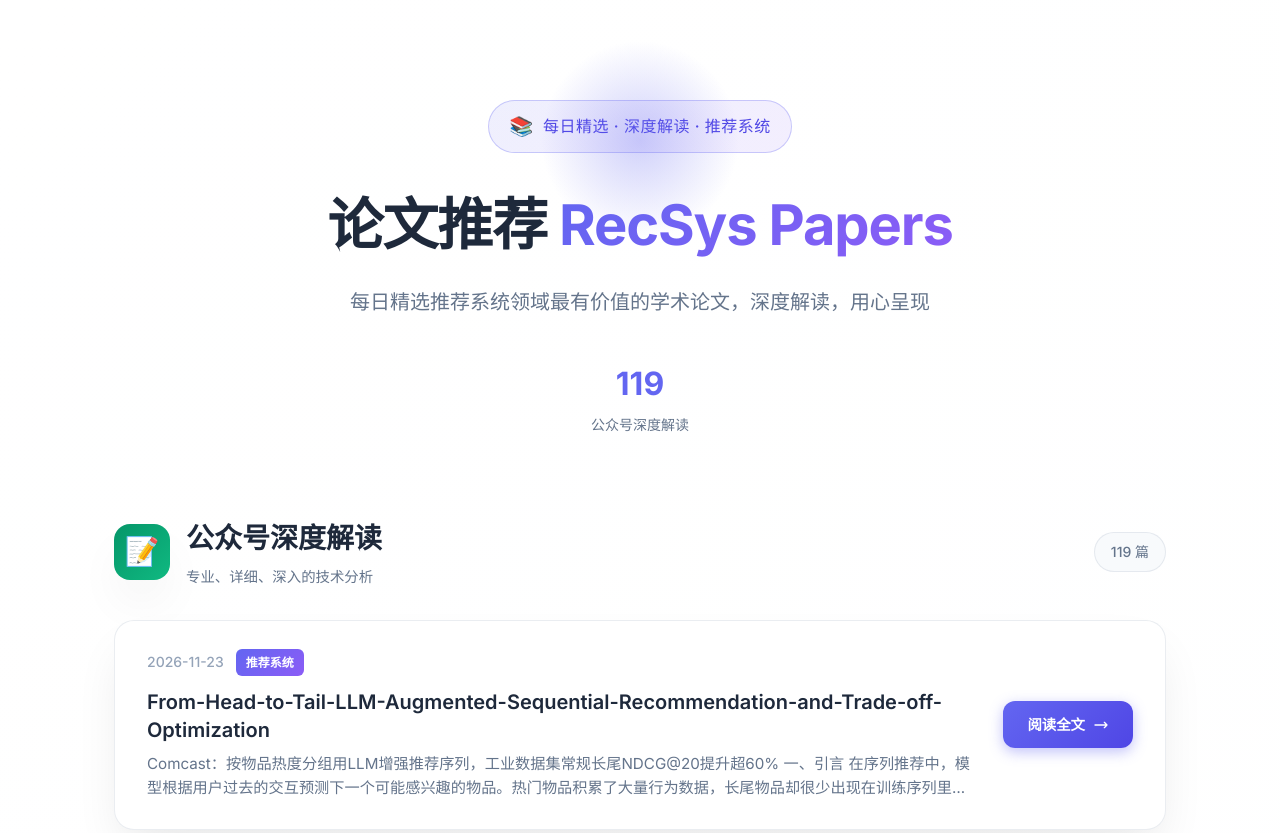
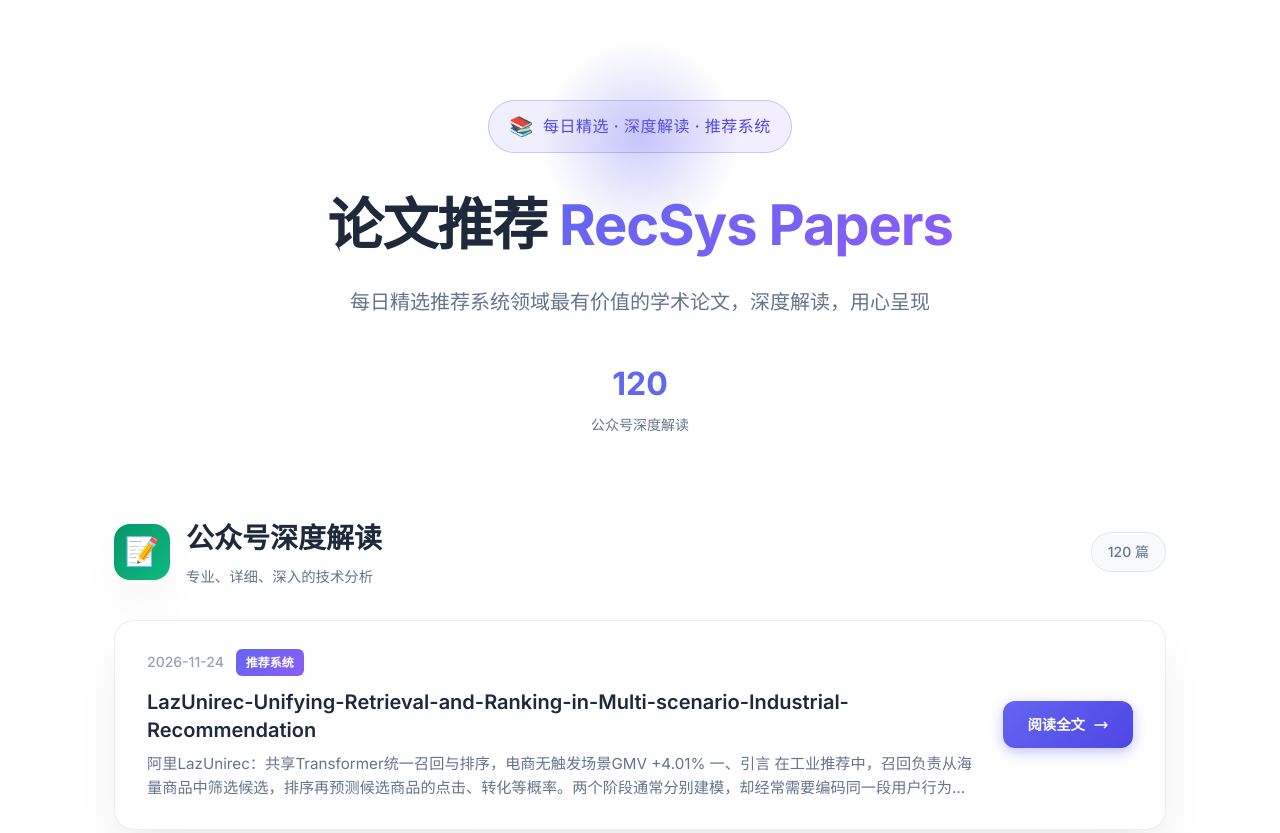
Before and after one commit to AI-PaperDaily/recommendation-system-papers, a plain HTML site: page index.html in a window 1280 px wide. Shown: the top 833 px of the page. Drawn offline with Linux system fonts and the light colour scheme.

Commit message:
Update index.html

```diff
--- a/index.html
+++ b/index.html
@@ -429,7 +429,7 @@
             <p>每日精选推荐系统领域最有价值的学术论文，深度解读，用心呈现</p>
             <div class="hero-stats">
                 <div class="stat">
-                    <div class="stat-value">119</div>
+                    <div class="stat-value">120</div>
                     <div class="stat-label">公众号深度解读</div>
                 </div>
             </div>
@@ -441,9 +441,29 @@
                     <h2 class="section-title">公众号深度解读</h2>
                     <p class="section-subtitle">专业、详细、深入的技术分析</p>
                 </div>
-                <span class="section-count">119 篇</span>
+                <span class="section-count">120 篇</span>
             </div>
             <div class="article-list">
+                <article class="article-card">
+                    <div class="card-content">
+                        <div class="card-info">
+                            <div class="card-meta">
+                                <span class="card-date">2026-11-24</span>
+                                <span class="card-badge">推荐系统</span>
+                            </div>
+                            <h3 class="card-title">LazUnirec-Unifying-Retrieval-and-Ranking-in-Multi-scenario-Industrial-Recommendation</h3>
+                            <p class="card-preview">阿里LazUnirec：共享Transformer统一召回与排序，电商无触发场景GMV +4.01% 一、引言 在工业推荐中，召回负责从海量商品中筛选候选，排序再预测候选商品的点击、转化等概率。两个阶段通常分别建模，却经常需要编码同一段用户行为序列。随着序列变长、推荐场景增多，重复计算带来的开销也越来越明显。 一种思路是让召回和排序共享Transformer骨干网络，但共享参数不意味着优化目标自然...</p>
+                        </div>
+                        <div class="card-action">
+                            <a href="gongzhonghao-html/2026-11-24_LazUnirec-Unifying-Retrieval-and-Ranking-in-Multi-scenario-Industrial-Recommendation.html" class="card-link">
+                                阅读全文
+                                <svg xmlns="http://www.w3.org/2000/svg" fill="none" viewBox="0 0 24 24" stroke="currentColor">
+                                    <path stroke-linecap="round" stroke-linejoin="round" stroke-width="2" d="M17 8l4 4m0 0l-4 4m4-4H3" />
+                                </svg>
+                            </a>
+                        </div>
+                    </div>
+                </article>
                 <article class="article-card">
                     <div class="card-content">
                         <div class="card-info">
```
